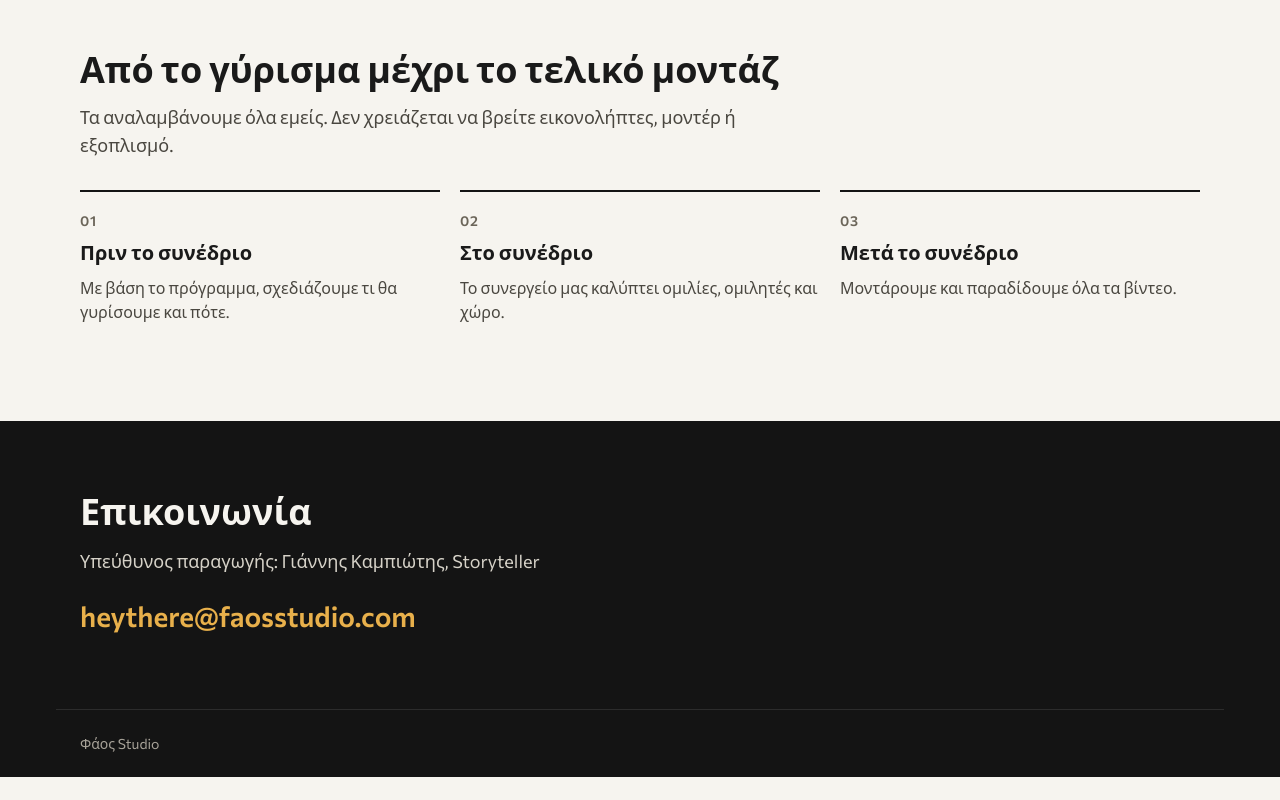
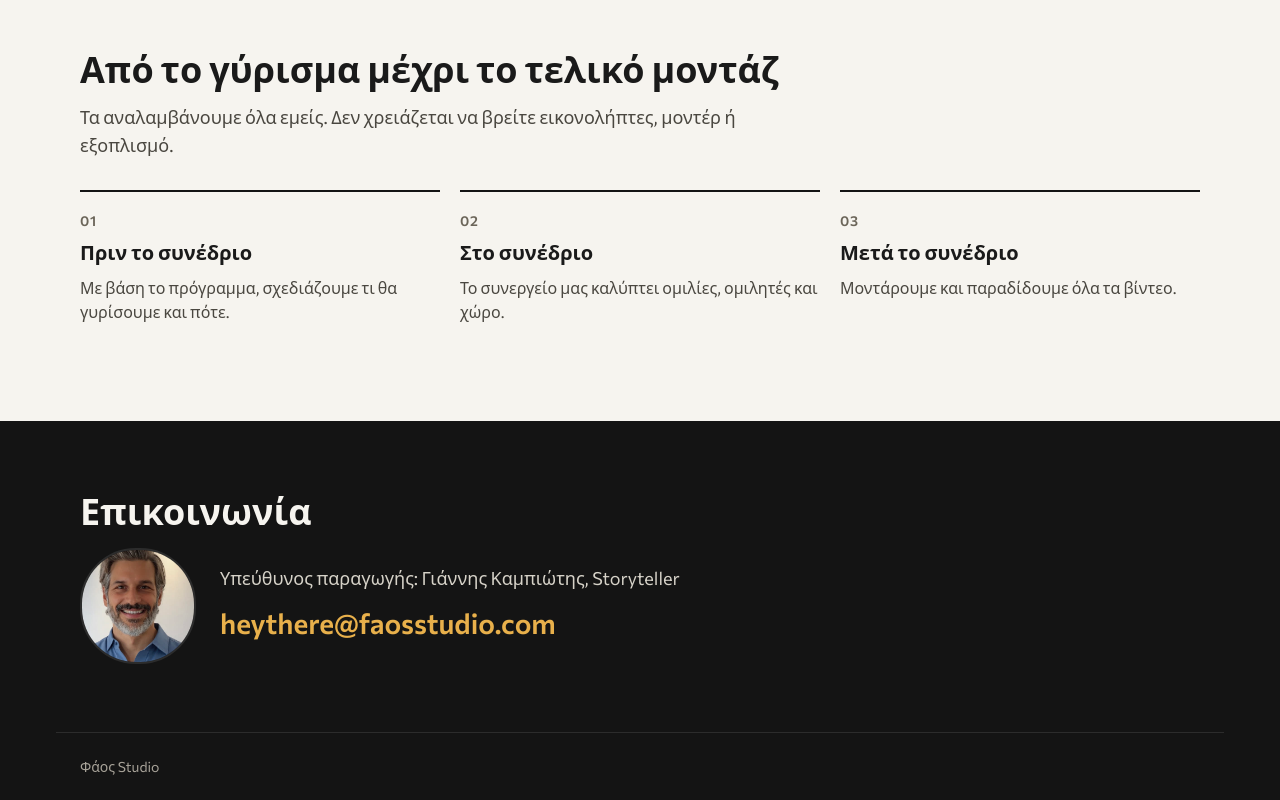
Before and after one commit to gkampiotis/faos-studio, a plain HTML site: page index.html in a window 1280 px wide. Shown: the part 2007-2807 px from the top of the page. Before the commit the page ends 2784 px from the top, so only its background shows below. Drawn offline with Linux system fonts and the light colour scheme.

Commit message:
Add files via upload

```diff
--- a/index.html
+++ b/index.html
@@ -135,8 +135,13 @@ a{color:#1A1A1A}a:hover{color:#6B4E12}
 <section style="margin-top: 80px; background: #141414; color: #F6F4EF">
 <div style="max-width: 1120px; margin: 0 auto; padding: 68px 24px; display: flex; flex-direction: column; gap: 16px">
 <h2 style="margin: 0; font-size: 36px; line-height: 1.2; font-weight: 700; color: #F6F4EF">Επικοινωνία</h2>
+<div style="display: flex; flex-wrap: wrap; align-items: center; gap: 24px">
+<img src="giannis.jpg" alt="Γιάννης Καμπιώτης" width="112" height="112" style="width: 112px; height: 112px; border-radius: 56px; object-fit: cover; flex: 0 0 112px; border: 2px solid #2C2C2C">
+<div style="display: flex; flex-direction: column; gap: 6px; min-width: 0">
 <p style="margin: 0; font-size: 18px; line-height: 1.5; color: #D6D2C8">Υπεύθυνος παραγωγής: Γιάννης Καμπιώτης, Storyteller</p>
 <a href="mailto:heythere@faosstudio.com" style="font-size: 28px; font-weight: 600; color: #E8B04B; text-decoration: none; padding: 8px 0; overflow-wrap: anywhere">heythere@faosstudio.com</a>
+</div>
+</div>
 </div>
 <div style="max-width: 1120px; margin: 0 auto; padding: 24px; border-top: 1px solid #2C2C2C; font-size: 14px; color: #A8A399">Φάος Studio</div>
 </section>
```
Also changed, not shown: giannis.jpg (added).
